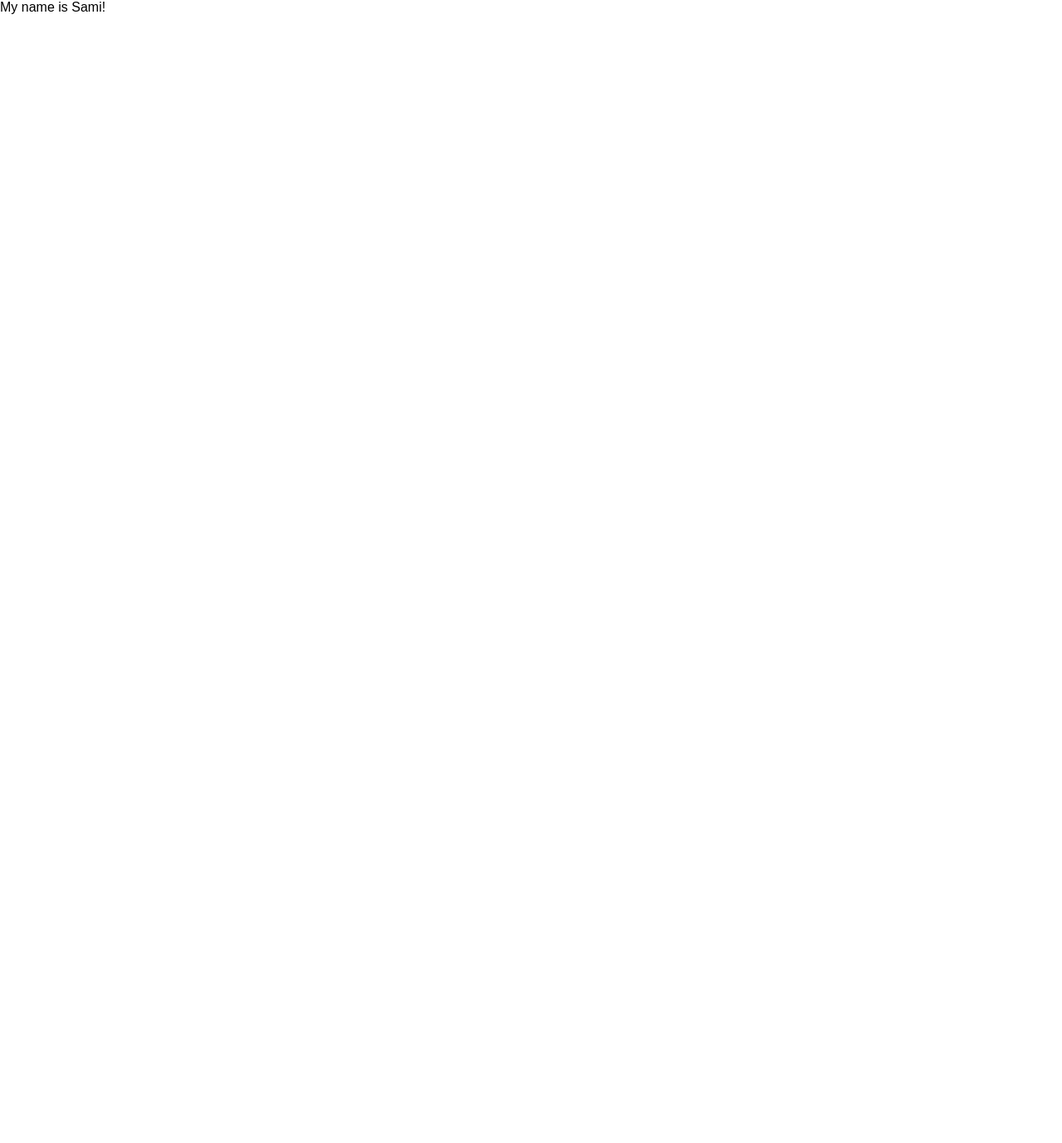
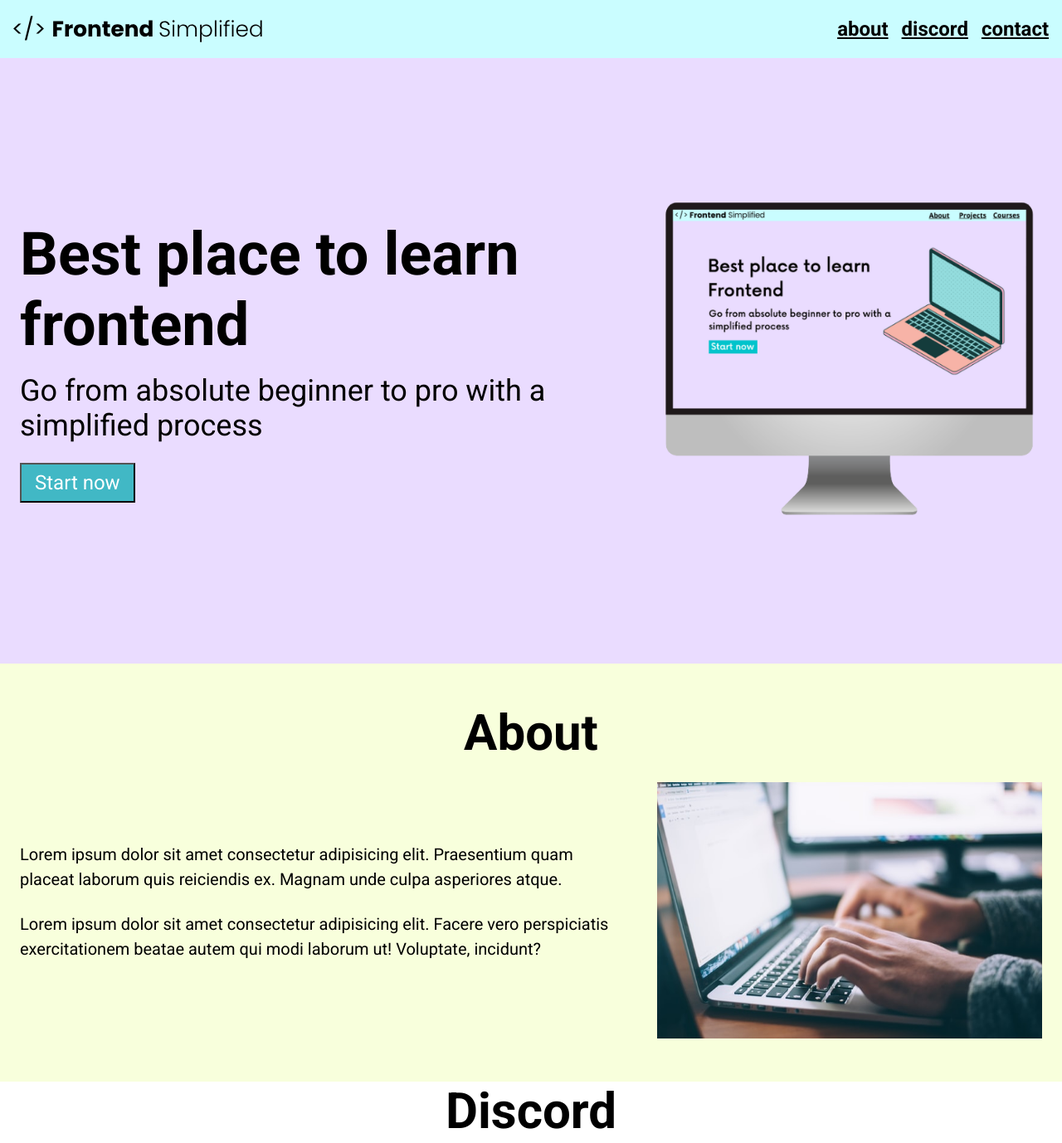
Before and after one commit to NatsuFRYT/codejourney.github.io, a plain HTML site: page index.html in a window 1280 px wide. Shown: the top 1378 px of the page at 83% size. Before the commit the page ends 800 px from the top, so only its background shows below. Drawn offline with Linux system fonts and the light colour scheme.

Commit message:
practice website

```diff
--- a/index.html
+++ b/index.html
@@ -7,7 +7,97 @@
     <title>Document</title>
     <link rel="stylesheet" href="./style.css" />
   </head>
+
   <body>
-    My name is Sami!
+    <section>
+      <nav>
+        <img src="./assets/FES.svg" class="logo" alt="" />
+        <ul>
+          <li><a href="#about">about</a></li>
+          <li><a href="#discord">discord</a></li>
+          <li><a href="#contact">contact</a></li>
+        </ul>
+      </nav>
+      <header>
+        <div class="row">
+          <div>
+            <h1>Best place to learn frontend</h1>
+            <p class="subheader">
+              Go from absolute beginner to pro with a simplified process
+            </p>
+            <button>Start now</button>
+          </div>
+          <figure>
+            <img src="./assets/laptop.png" alt="" />
+          </figure>
+        </div>
+      </header>
+    </section>
+
+    <main>
+      <section id="about">
+        <h2>About</h2>
+        <div class="desc-wrapper">
+          <div class="section-desc-wrapper">
+            <p class="desc-para">
+              Lorem ipsum dolor sit amet consectetur adipisicing elit.
+              Praesentium quam placeat laborum quis reiciendis ex. Magnam unde
+              culpa asperiores atque.
+            </p>
+            <p class="desc-para">
+              Lorem ipsum dolor sit amet consectetur adipisicing elit. Facere
+              vero perspiciatis exercitationem beatae autem qui modi laborum ut!
+              Voluptate, incidunt?
+            </p>
+          </div>
+          <figure class="about-img-wrapper">
+            <img src="./assets/about.jpg" alt="" />
+          </figure>
+        </div>
+      </section>
+
+      <section id="#discord">
+        <h2>Discord</h2>
+        <div class="desc-wrapper">
+          <figure>
+            <img src="./assets/discord.png" alt="" />
+          </figure>
+          <div class="section-desc-wrapper">
+            <p class="desc-para">
+              Lorem ipsum dolor sit amet consectetur adipisicing elit. A
+              obcaecati, repellat numquam atque quam sunt culpa dolorem minus
+              quo illo.
+            </p>
+            <p class="desc-para">
+              Lorem ipsum dolor sit amet consectetur adipisicing elit. Minus,
+              deserunt suscipit corporis sapiente corrupti illo recusandae
+              consequuntur. Soluta, ea cupiditate!
+            </p>
+          </div>
+        </div>
+      </section>
+
+      <section id="#contact">
+        <h2>contact</h2>
+        <form action="">
+          <label for="">Email</label>
+          <input type="text" placeholder="jane@example.com" />
+          <label for="">Message</label>
+          <textarea name="" id="" cols="30" rows="10"></textarea>
+        </form>
+        <button>Submit</button>
+      </section>
+    </main>
+
+    <footer>
+      <img src="./assets/FES.svg" alt="" />
+      <div>
+        <a href="#about">about</a>
+        <a href="#discord">discord</a>
+        <a href="#contact">contact</a>
+        <a href="">Courses</a>
+        <p>Copyright Frontend Simplified</p>
+      </div>
+    </footer>
   </body>
 </html>
--- a/style.css
+++ b/style.css
@@ -1,6 +1,131 @@
+@import url("https://fonts.googleapis.com/css2?family=Roboto:wght@300;400;500;700&display=swap");
+
 * {
-  font-family: sans-serif;
+  font-family: "Roboto", sans-serif;
   padding: 0;
   margin: 0;
   box-sizing: border-box;
 }
+
+nav {
+  height: 70px;
+  display: flex;
+  justify-content: space-between;
+  align-items: center;
+  padding: 0 16px;
+  background-color: #cafdff;
+}
+
+header {
+  background-color: #eadcff;
+  height: calc(100vh - 70px);
+  padding: 24px;
+  display: flex;
+  justify-content: center;align-items: center;
+}
+
+.row {
+  display: flex;
+  align-items: center;
+  justify-content: center;
+  width: 100%;
+  max-width: 1300px;
+}
+
+h1 {
+  font-size: 72px;
+}
+
+.subheader {
+  font-size: 36px;
+  margin: 16px 0 24px 0;
+}
+
+button {
+  background-color: #41b8c5;
+  color: white;
+  font-size: 24px;
+  padding: 8px 16px;
+  cursor: pointer;
+}
+
+a {
+  color: black;
+  font-weight: 700;
+  font-size: 24px;
+}
+
+.logo {
+  width: 300px;
+}
+
+ul {
+  display: flex;
+}
+
+li {
+  list-style-type: none;
+  margin-left: 16px;
+}
+
+/*
+
+ABOUT
+
+*/
+
+#about,
+#discord,
+#contact {
+  padding: 48px 0;
+}
+
+#about {
+  background-color: #f8ffdc;
+}
+
+h2 {
+  font-size: 60px;
+  text-align: center;
+  margin-bottom: 24px;
+}
+
+.desc-wrapper {
+  display: flex;
+  justify-content: center;
+  align-items: center;
+}
+
+.about-img-wrapper {
+  width: 40%;
+}
+
+img {
+  width: 100%;
+}
+
+.section-desc-wrapper {
+  width: 60%;
+}
+
+.section-desc-wrapper,
+.about-img-wrapper {
+  padding: 0 24px;
+}
+
+.desc-para {
+  font-size: 20px;
+  line-height: 1.5;
+  margin-bottom: 24px;
+}
+
+/*
+
+DISCORD
+
+*/
+
+#discord {
+  background-color: #cefeff;
+
+}
```
Also changed, not shown: assets/FES.svg (added), assets/about.jpg (added), assets/discord.png (added), assets/laptop.png (added).
